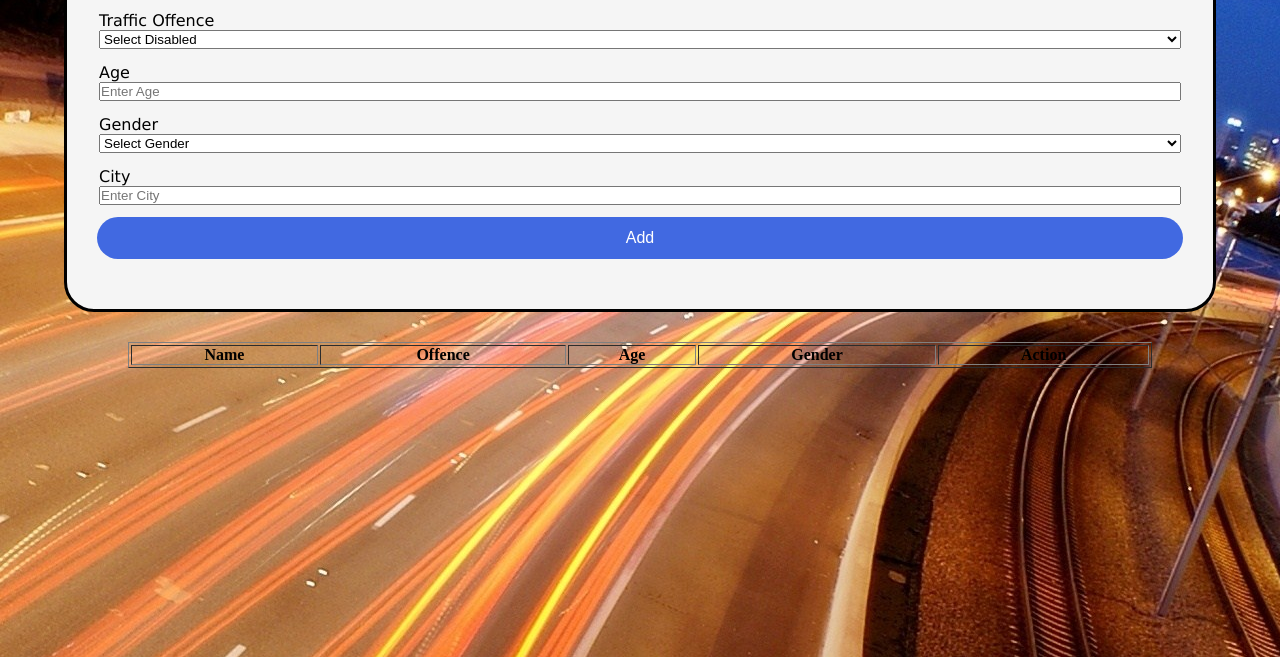
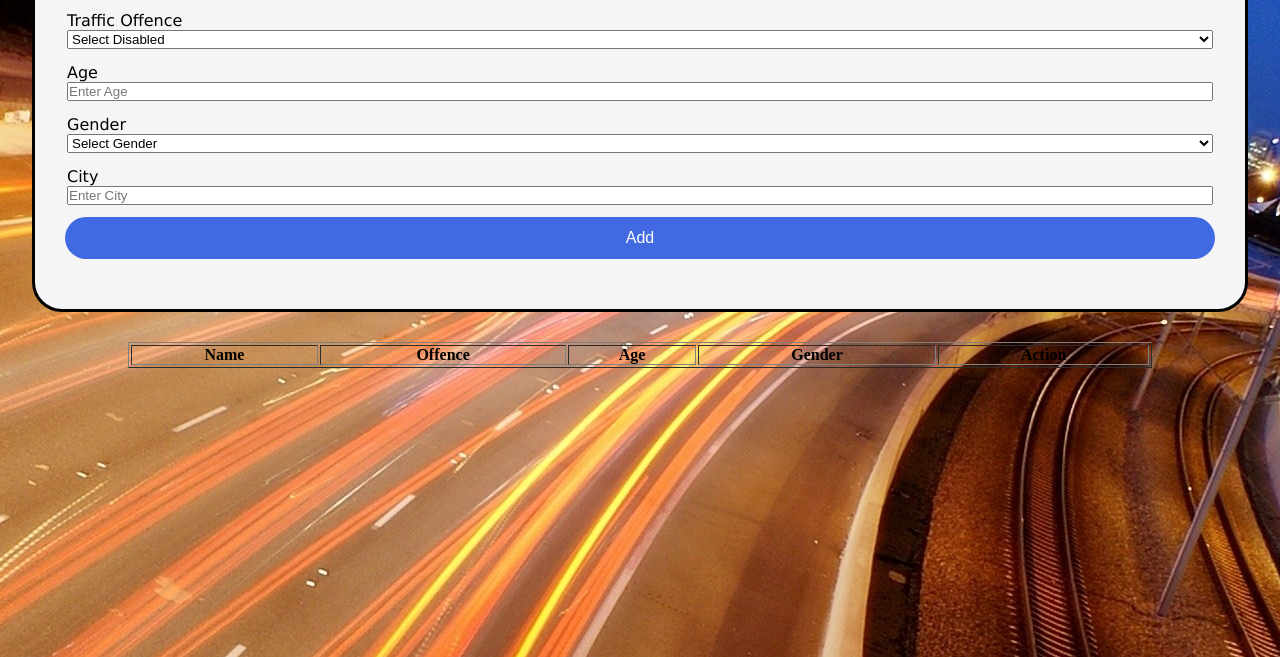
Before and after one commit to Quaintbrake5/AptechJS, a plain HTML site: page index.htm in a window 1280 px wide. Shown: the part 173-830 px from the top of the page. Drawn offline with Linux system fonts and the light colour scheme.

Commit message:
Added my project

```diff
--- a/index.htm
+++ b/index.htm
@@ -15,7 +15,7 @@
 body{
     background-color: darkgrey;
     background-image: url(Road-Traffic-Light-1920-x-1080.jpg);
-    max-height: fit-content;
+    height: fit-content;
 }
 
 .container{
@@ -27,7 +27,7 @@ body{
 .form_container{
     border: 3px solid black;
     border-radius: 30px;
-    width: 90%;
+    width: 95%;
     margin: 30px auto;
     padding: 50px 30px;
     background-color: whitesmoke;
```
Also changed, not shown: 1 other file.
